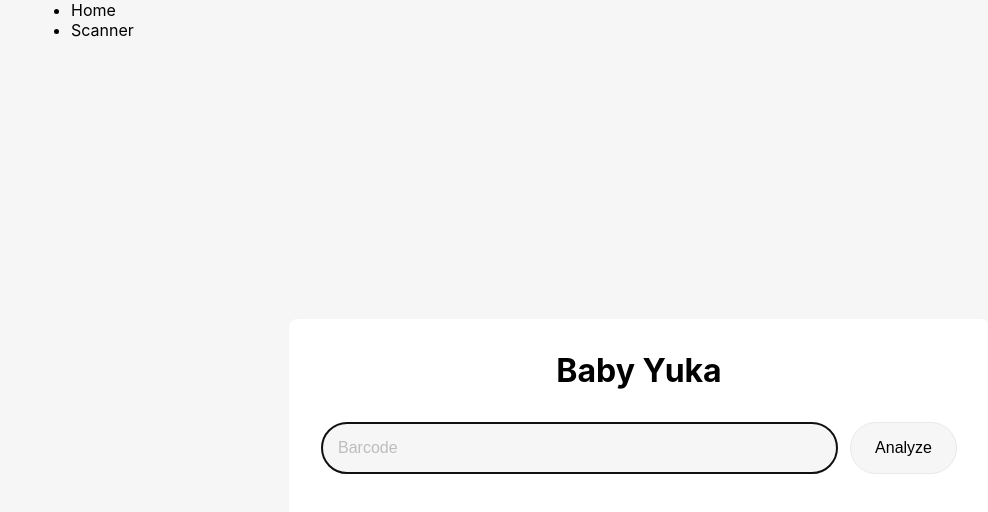
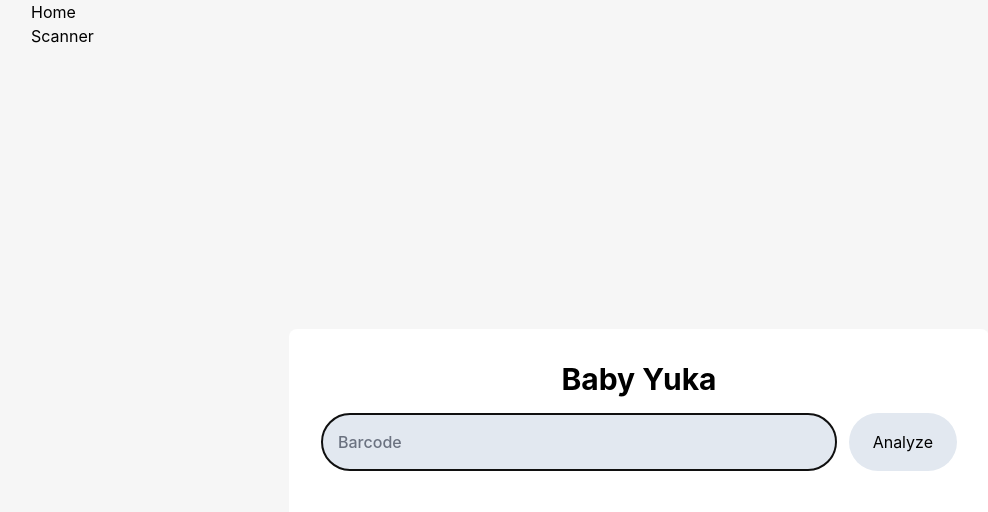
Before and after one commit to Jupoulet/yuka_pregnancy_app, a Next.js app: page / in a window 1280 px wide. Shown: the top 512 px of the page, without its empty margins (1-989 px from the left). Built offline with nearby package versions, Linux system fonts and the light colour scheme.

Commit message:
add tailwind, start to rewrite existing css into tailwind classes

```diff
--- a/package.json
+++ b/package.json
@@ -17,8 +17,11 @@
   "devDependencies": {
     "@types/node": "17.0.0",
     "@types/react": "17.0.37",
+    "autoprefixer": "^10.4.2",
     "eslint": "8.4.1",
     "eslint-config-next": "12.0.7",
+    "postcss": "^8.4.5",
+    "tailwindcss": "^3.0.18",
     "typescript": "4.5.4"
   }
 }
--- a/pages/index.tsx
+++ b/pages/index.tsx
@@ -2,9 +2,6 @@
 import type { NextPage } from "next";
 
 import { useRouter } from "next/router";
-
-import styles from "../styles/Home.module.css";
-import styleUtils from "../styles/Utils.module.css";
 
 const Home: NextPage = () => {
   const [barcode, setBarcode] = useState("");
@@ -25,13 +22,19 @@
 
   return (
     <>
-      <h1 className={styles.title}>Baby Yuka</h1>
-      <form onSubmit={handleOnSubmit} className={styles.form}>
-        <label htmlFor="barcode" className={styleUtils.visuallyHidden}>
+      <h1 className="text-3xl font-bold text-center mb-4">Baby Yuka</h1>
+      <form
+        onSubmit={handleOnSubmit}
+        className="flex mb-4 gap-3"
+      >
+        <label htmlFor="barcode" className="inline-block absolute overflow-hidden clip-rectZero h-px w-px -m-px p-0 border-none">
           Barcode
         </label>
         <input
-          className={styles.barcodeInput}
+          className="
+            bg-slate-200 border-slate-300 border p-4 text-base font-medium flex-auto rounded-full
+            placeholder:text-gray-500 placeholder:font-medium placeholder:text-base
+          "
           id="barcode"
           type="text"
           placeholder="Barcode"
@@ -40,7 +43,11 @@
           onChange={handleChange}
           required
         />
-        <button type="submit" className={styles.submitButton}>
+        <button type="submit" className="
+          bg-slate-200 border-slate-300 cursor-pointer py-4 px-6 text-base rounded-full transition
+          hover:bg-slate-300
+          "
+        >
           Analyze
         </button>
       </form>
--- /dev/null
+++ b/postcss.config.js
@@ -0,0 +1,6 @@
+module.exports = {
+  plugins: {
+    tailwindcss: {},
+    autoprefixer: {},
+  },
+}
--- a/styles/Home.module.css
+++ b/styles/Home.module.css
@@ -10,45 +10,6 @@
   margin: auto 0;
 }
 
-.barcodeInput {
-  background-color: var(--GRAY-01);
-  border-radius: 100px;
-  border: solid 1px var(--GRAY-02);
-  padding: 1rem;
-  font-size: 1rem;
-  font-weight: 500;
-  flex: 1 1 100%;
-}
-.barcodeInput::placeholder {
-  color: var(--GRAY-03);
-  font-size: 1rem;
-  font-weight: 500;
-}
-
-.submitButton {
-  background-color: var(--GRAY-01);
-  border: solid 1px var(--GRAY-02);
-  cursor: pointer;
-  padding: 1rem 1.5rem;
-  font-size: 1rem;
-  border-radius: 100px;
-  transition: background-color 50ms ease-in-out;
-}
-.submitButton:hover {
-  background-color: var(--GRAY-02);
-}
-
-.form {
-  display: flex;
-  grid-gap: 0.75rem;
-  margin-bottom:1rem;
-}
-
-.title {
-  text-align: center;
-  margin-bottom: 32px;
-}
-
 @media (min-width: 1048px) {
   .main {
     padding: 2rem;
--- a/styles/globals.css
+++ b/styles/globals.css
@@ -1,3 +1,11 @@
+@tailwind base;
+@tailwind components;
+@tailwind utilities;
+
+.clip-rectZero {
+  clip: rect(0 0 0 0);
+}
+
 :root {
   --GRAY-01: #F6F6F6;
   --GRAY-02: #E8E8E8;
--- /dev/null
+++ b/tailwind.config.js
@@ -0,0 +1,10 @@
+module.exports = {
+  content: [
+    "./pages/**/*.{js,ts,jsx,tsx}",
+    "./components/**/*.{js,ts,jsx,tsx}"
+  ],
+  theme: {
+    extend: {},
+  },
+  plugins: [],
+}
```
Also changed, not shown: 1 other file (tests, documents, lock files or other folders).
